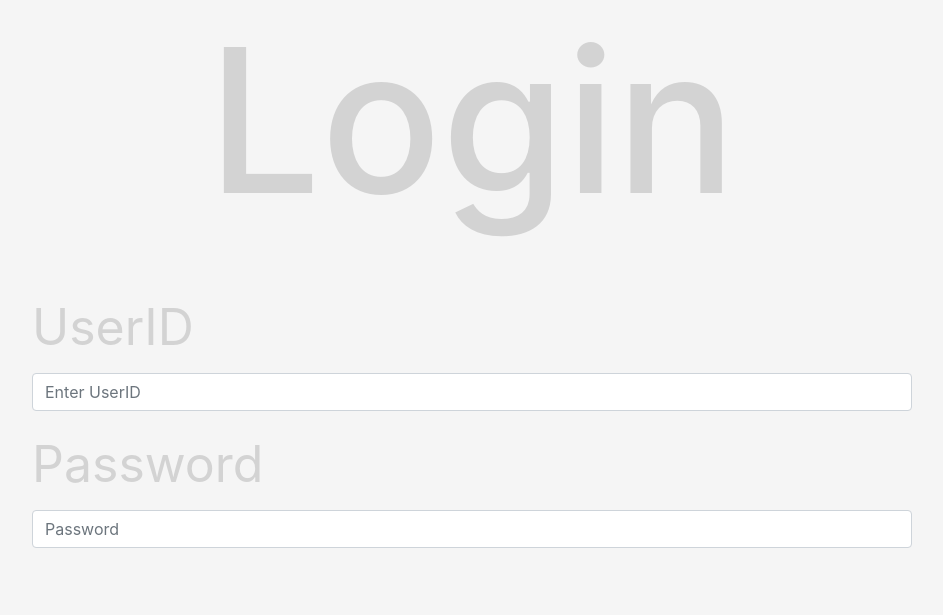
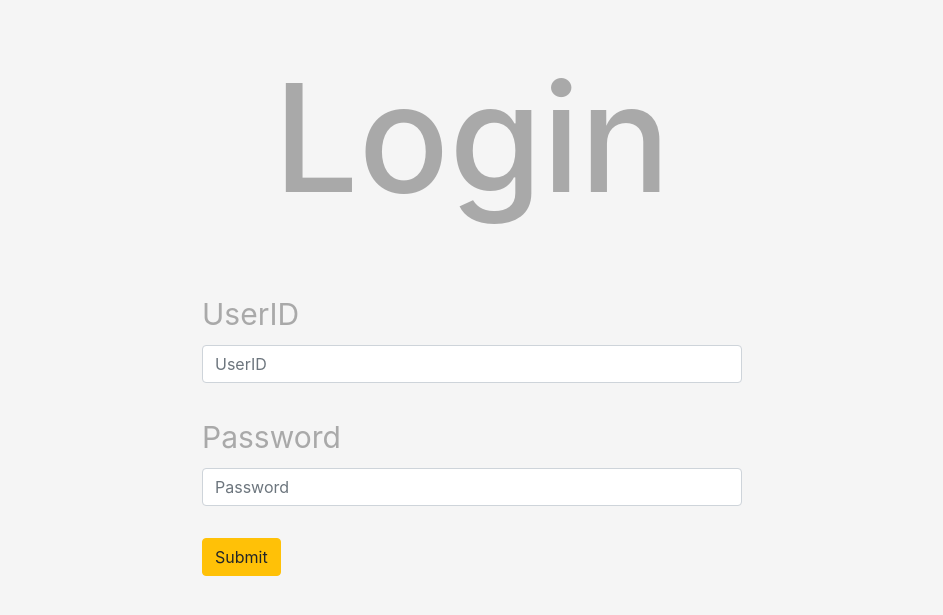
Before and after one commit to nabe16/user-add-test, a PHP site: page / in a window 1280 px wide. Shown: the top 615 px of the page, without its empty margins (168-1111 px from the left). Run offline with PHP 8.4, Linux system fonts and the light colour scheme; some libraries are stand-ins or nearby versions.

Commit message:
index.php update

```diff
--- a/htdocs/index.php
+++ b/htdocs/index.php
@@ -7,41 +7,55 @@
 <title>Login</title>
 <style>
 body {
-    background-color: #f5f5f5;
+    background-color:#f5f5f5;
 }
-h1 {
+.login {
     text-align: center;
-    font-size: 200px;
-    color: #d3d3d3;
+    font-size: 150px;
+    color: #a9a9a9;
 }
-#user , #input{
-    font-size: 50px;
-    color: #d3d3d3;
+#userid {
+    font-size: 30px;
+    color: #a9a9a9;
 }
-
-#input {
-    margin: 50px 200px 50px 200px;
+#password {
+    font-size: 30px;
+    color: #a9a9a9;
 }
-
 </style>
-
 </head>
 
 <body>
-<h1>Login</h1>
+<div class="container">
+<div class="row justify-content-center">
+    <div class="col-md-6 my-5">
+        <h1 class="login">Login</h1>
+    </div>
+</div>
 
-<div id="input">
 <form>
-<div class="form-group">
-    <label for="inputUserId" id="user">UserID</label>
-    <input type="userid" class="form-control" id="inputUserId" aria-describedby="userHelp" placeholder="Enter UserID">
+<div class="row justify-content-center">
+    <div class="col-sm-6 m-2">
+            <div class="form-group">
+                <label for="userId" id="userid">UserID</label>
+                <input class="form-control" id="useId" placeholder="UserID">
+            </div>
+    </div>
 </div>
-<div class="form-group">
-    <label for="inputPassword">Password</label>
-    <input type="password" class="form-control" id="inputPassword" placeholder="Password">
+<div class="row justify-content-center">
+    <div class="col-sm-6 m-2">
+            <div class="form-group">
+                <label for="password" id="password">Password</label>
+                <input class="form-control" placeholder="Password">
+            </div>
+    </div>
+</div>
+<div class="row justify-content-center">
+    <div class="col-sm-6 m-2">
+    <button type="submit" class="btn btn-warning">Submit</button>
+    </div>
 </div>
 </form>
-</div>
 
 <script src="https://code.jquery.com/jquery-3.3.1.slim.min.js" integrity="sha384-q8i/X+965DzO0rT7abK41JStQIAqVgRVzpbzo5smXKp4YfRvH+8abtTE1Pi6jizo" crossorigin="anonymous"></script>
 <script src="https://cdnjs.cloudflare.com/ajax/libs/popper.js/1.14.6/umd/popper.min.js" integrity="sha384-wHAiFfRlMFy6i5SRaxvfOCifBUQy1xHdJ/yoi7FRNXMRBu5WHdZYu1hA6ZOblgut" crossorigin="anonymous"></script>
```
Also changed, not shown: 1 other file.
